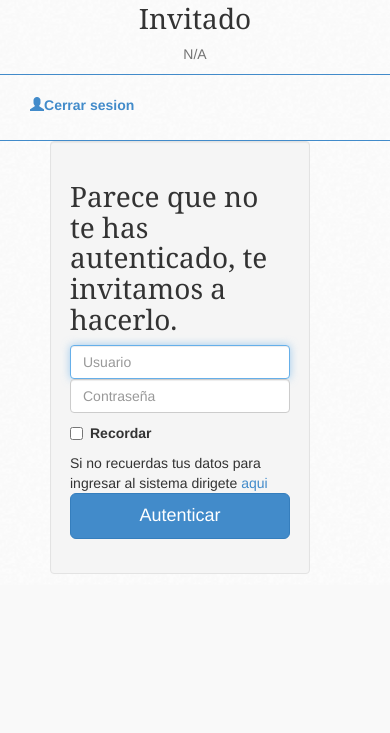
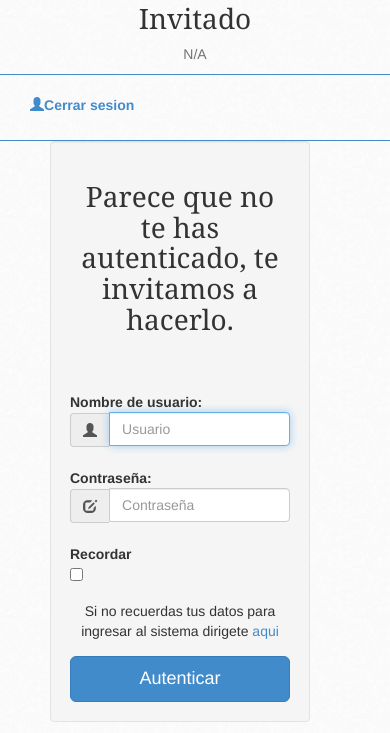
Before and after one commit to Bladsmickey/proyectojosegil, a PHP site: page /login.php in a window 390 px wide; the page is wider, and only the part inside the window is pictured. Shown: the part 487-1220 px from the top of that part. Before the commit the page ends 1061 px from the top of that part, so only its background shows below. Run offline with PHP 8.4, Linux system fonts and the light colour scheme; some web fonts are replaced; grey boxes are pictures that could not be loaded.

Commit message:
minorias

```diff
--- a/Respaldos/exportar.php
+++ b/Respaldos/exportar.php
@@ -17,7 +17,7 @@ $cons=mysql_query($con);
 if($cons){
 
 $output=system("C:\wamp\bin\mysql\mysql5.6.12\bin\mysqldump.exe -u root liceo");
-header('Content-type: application/octet-stream');
+header('Content-type: text/html');
 header('Content-Disposition: attachment; filename="'.$db.'.sql"');
 file:///C:/Users/Bladimir/Downloads/Respaldo_JGF-2014-03-15%2019-03-37.sql
 $fp=fopen("'.$db.'.sql", "r");
--- a/login.php
+++ b/login.php
@@ -30,17 +30,42 @@
    <?php require('header.php'); ?>
     <div class="col-xs-8 well nopadding">
 
-      <form class="form-group" id="form1" name="form1" method="POST" action="autenticar.php">
-        <h3>Parece que no te has autenticado, te invitamos a hacerlo.</h3>
+<h3><p class="text-center">Parece que no te has autenticado, te invitamos a hacerlo.</p></h3>
+<br><br>
+
+      <form class="form-horizontal" id="form1" name="form1" method="POST" action="autenticar.php">
+
+<div class="form-group">
+<label class="control-label col-md-3 col-sm-3">Nombre de usuario: </label>
+<div class="col-md-9 col-sm-9">
+  <div class="input-group">
+<span class="input-group-addon glyphicon glyphicon-user"></span>
+ <input type="text" name="usuario" id="usuario" class="form-control" placeholder="Usuario" autofocus required="required"></div></div>
+</div>
+
+<div class="form-group">
+
+<label class="control-label col-md-3 col-sm-3">Contraseña: </label>
+
+<div class="col-md-9 col-sm-9">
+<div class="input-group">
+<span class="input-group-addon glyphicon glyphicon-edit"></span>
+  <input type="password" pattern="|^([a-zA-ZñÑáéíóúüç0-9]+\s*)+$" name="contrasena" id="contrasena" class="form-control" placeholder="Contraseña" required="required"></div>
+</div></div>
+
+<div class="form-group">
+ <label class="control-label col-md-3 col-sm-3">Recordar</label>
 
 
-        <input type="text" name="usuario" id="usuario" class="form-control" placeholder="Usuario" autofocus required="required">
-        <input type="password" pattern="|^([a-zA-ZñÑáéíóúüç0-9]+\s*)+$" name="contrasena" id="contrasena" class="form-control" placeholder="Contraseña" required="required">
 
-        <label class="checkbox">
-          <input type="checkbox" value="recordar">Recordar</label>
+<div class="col-md-9 col-sm-9">
+       <input type="checkbox" value="recordar"> </div></div>
 
- <span>Si no recuerdas tus datos para ingresar al sistema dirigete <a href="recuperar.php">aqui </a></span>
+
+<div class="form-group">
+  <div class="col-md-12 col-sm-12 text-center"><span>Si no recuerdas tus datos para ingresar al sistema dirigete <a href="recuperar.php">aqui </a></span></div>
+</div>
+
         <button class="btn btn-lg btn-primary btn-block" type="submit">Autenticar</button>
       </form>
     <?php if(@$error==1){echo '<center><div class="text-center alert alert-warning">Usuario o contraseña incorrectos</div></center>';}?>
```
Also changed, not shown: recupera.php (+5 -10 lines), recuperar.php (+27 -7 lines).
